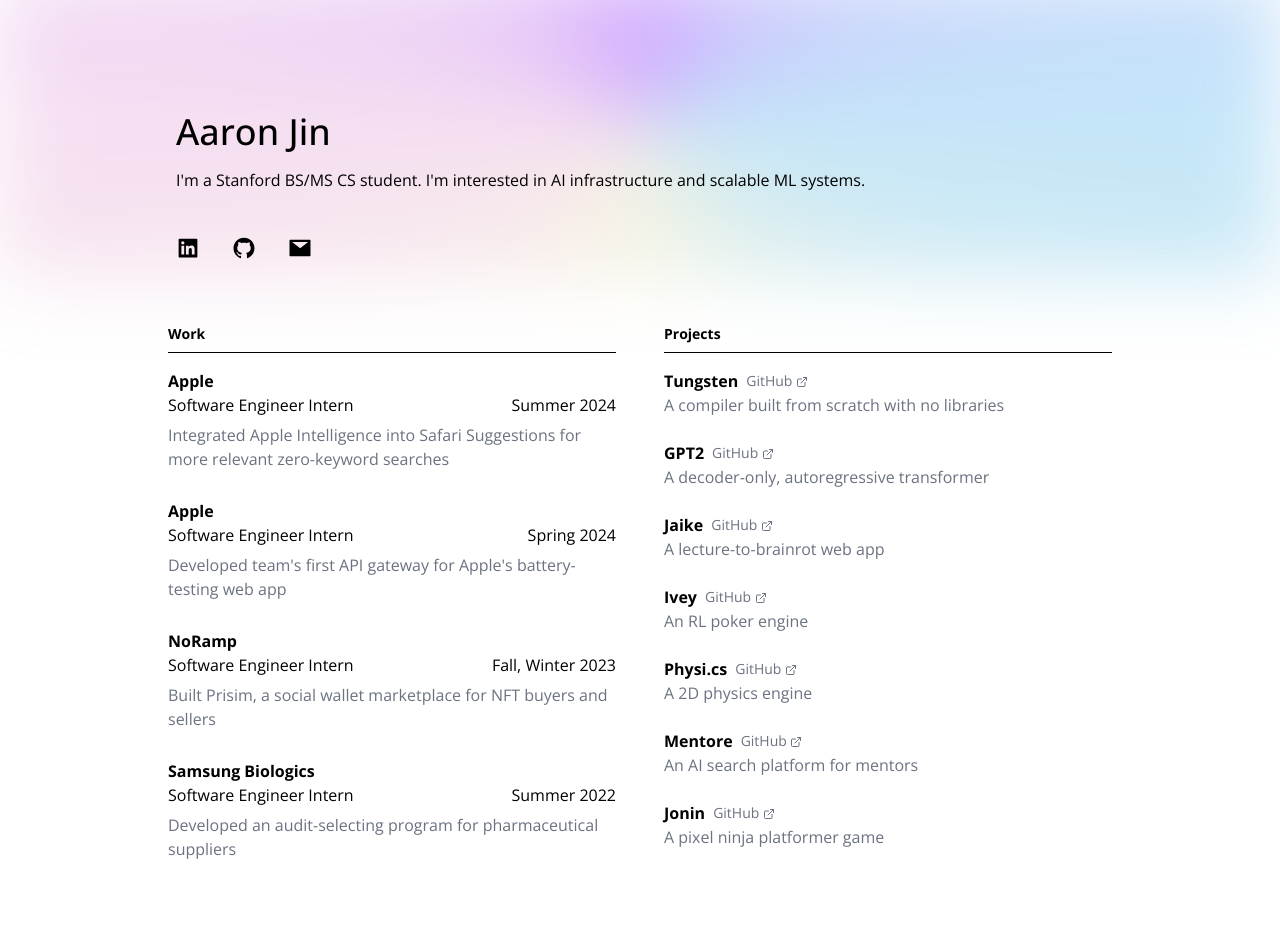
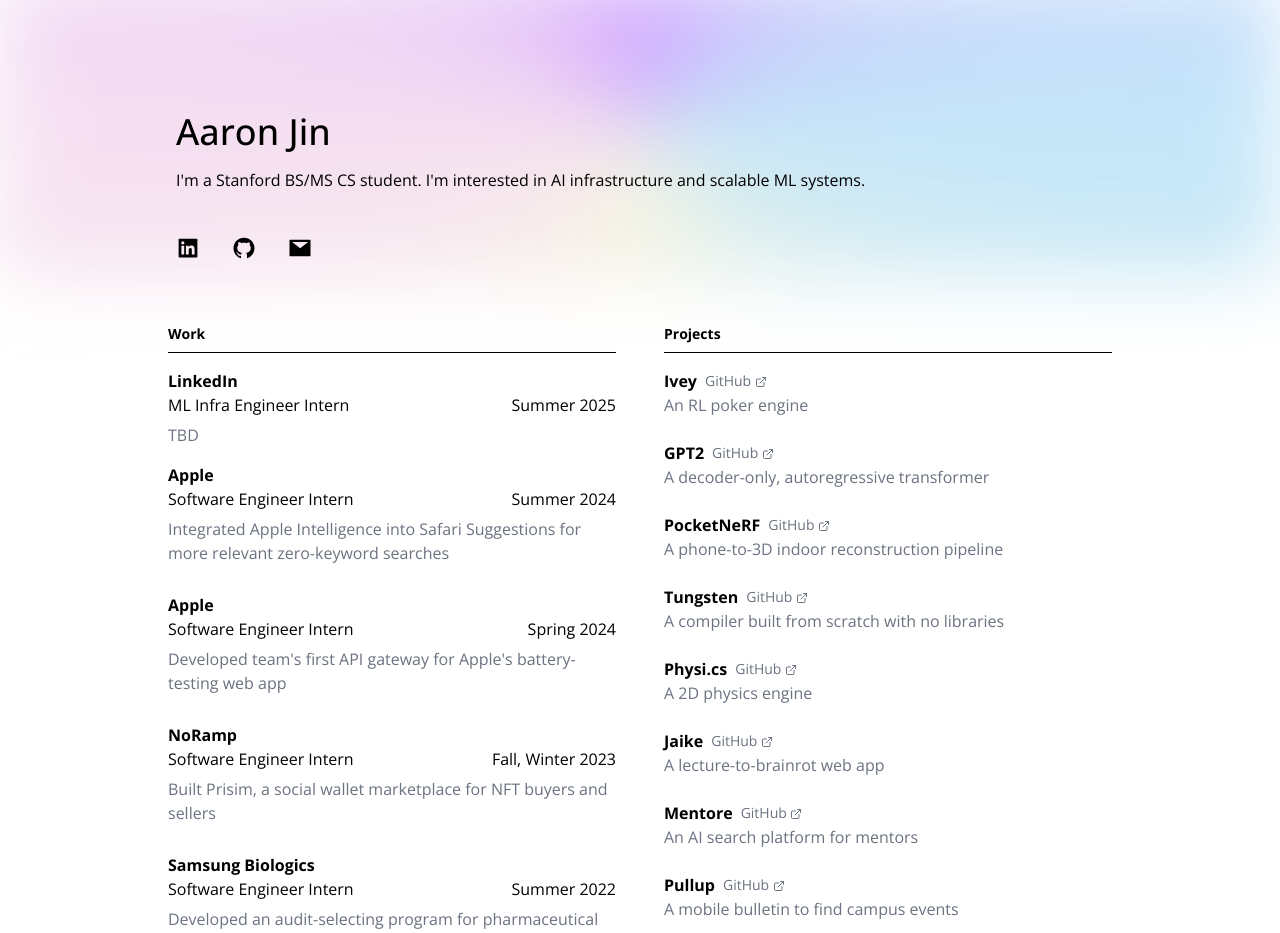
Before and after one commit to aaronkjin/personal, a Next.js app: page / in a window 1280 px wide. Shown: the top 933 px of the page. Built offline with nearby package versions, Linux system fonts and the light colour scheme.

Commit message:
pocketnerf, pullup, + linkedin

```diff
--- a/pages/index.js
+++ b/pages/index.js
@@ -60,8 +60,38 @@ export default function Home() {
               </div>
 
               <div className="grid tablet:grid-cols-1 p-2 gap-4">
+                {/* LinkedIn */}
+                <FadeIn delay={250}>
+                  <div className="flex flex-col">
+                    <div className="w-full">
+                      <p className="font-bold">LinkedIn</p>
+                      <div className="flex justify-between items-center">
+                        <p
+                          className={`text-sm tablet:text-base ${
+                            theme === "dark" ? "opacity-50" : ""
+                          }`}
+                        >
+                          ML Infra Engineer Intern
+                        </p>
+                        <p
+                          className={`text-sm tablet:text-base ${
+                            theme === "dark" ? "opacity-50" : ""
+                          }`}
+                        >
+                          Summer 2025
+                        </p>
+                      </div>
+                    </div>
+                    <div className="w-full mt-1.5">
+                      <p className="text-sm tablet:text-base text-gray-500">
+                        TBD
+                      </p>
+                    </div>
+                  </div>
+                </FadeIn>
+
                 {/* Apple Safari */}
-                <FadeIn delay={250}>
+                <FadeIn delay={300}>
                   <div className="flex flex-col">
                     <div className="w-full">
                       <p className="font-bold">Apple</p>
@@ -92,7 +122,7 @@ export default function Home() {
                 </FadeIn>
 
                 {/* Apple Battery */}
-                <FadeIn delay={300}>
+                <FadeIn delay={350}>
                   <div className="flex flex-col mt-3">
                     <div className="w-full">
                       <p className="font-bold">Apple</p>
@@ -123,7 +153,7 @@ export default function Home() {
                 </FadeIn>
 
                 {/* NoRamp */}
-                <FadeIn delay={350}>
+                <FadeIn delay={400}>
                   <div className="flex flex-col mt-3">
                     <div className="w-full">
                       <p className="font-bold">NoRamp</p>
@@ -154,7 +184,7 @@ export default function Home() {
                 </FadeIn>
 
                 {/* Samsung Biologics */}
-                <FadeIn delay={400}>
+                <FadeIn delay={450}>
                   <div className="flex flex-col mt-3">
                     <div className="w-full">
                       <p className="font-bold">Samsung Biologics</p>
@@ -200,13 +230,13 @@ export default function Home() {
               </div>
 
               <div className="p-2 grid grid-cols-1 gap-6">
-                {/* Tungsten */}
+                {/* Ivey */}
                 <FadeIn delay={250}>
                   <div>
                     <div className="flex items-center gap-2">
-                      <h3 className="font-bold">Tungsten</h3>
+                      <h3 className="font-bold">Ivey</h3>
                       <a
-                        href="https://github.com/aaronkjin/tungsten"
+                        href="https://github.com/aaronkjin/ivey"
                         target="_blank"
                         rel="noopener noreferrer"
                         className="text-sm text-gray-500 hover:underline"
@@ -215,7 +245,7 @@ export default function Home() {
                       </a>
                     </div>
                     <p className="text-sm tablet:text-base text-gray-500">
-                      A compiler built from scratch with no libraries
+                      An RL poker engine
                     </p>
                   </div>
                 </FadeIn>
@@ -240,13 +270,13 @@ export default function Home() {
                   </div>
                 </FadeIn>
 
-                {/* Jaike */}
+                {/* PocketNeRF */}
                 <FadeIn delay={350}>
                   <div>
                     <div className="flex items-center gap-2">
-                      <h3 className="font-bold">Jaike</h3>
+                      <h3 className="font-bold">PocketNeRF</h3>
                       <a
-                        href="https://github.com/aaronkjin/jaike"
+                        href="https://github.com/aaronkjin/pocketnerf"
                         target="_blank"
                         rel="noopener noreferrer"
                         className="text-sm text-gray-500 hover:underline"
@@ -255,18 +285,18 @@ export default function Home() {
                       </a>
                     </div>
                     <p className="text-sm tablet:text-base text-gray-500">
-                      A lecture-to-brainrot web app
+                      A phone-to-3D indoor reconstruction pipeline
                     </p>
                   </div>
                 </FadeIn>
 
-                {/* Ivey */}
+                {/* Tungsten */}
                 <FadeIn delay={400}>
                   <div>
                     <div className="flex items-center gap-2">
-                      <h3 className="font-bold">Ivey</h3>
+                      <h3 className="font-bold">Tungsten</h3>
                       <a
-                        href="https://github.com/aaronkjin/ivey"
+                        href="https://github.com/aaronkjin/tungsten"
                         target="_blank"
                         rel="noopener noreferrer"
                         className="text-sm text-gray-500 hover:underline"
@@ -275,7 +305,7 @@ export default function Home() {
                       </a>
                     </div>
                     <p className="text-sm tablet:text-base text-gray-500">
-                      An RL poker engine
+                      A compiler built from scratch with no libraries
                     </p>
                   </div>
                 </FadeIn>
@@ -300,8 +330,28 @@ export default function Home() {
                   </div>
                 </FadeIn>
 
+                {/* Jaike */}
+                <FadeIn delay={500}>
+                  <div>
+                    <div className="flex items-center gap-2">
+                      <h3 className="font-bold">Jaike</h3>
+                      <a
+                        href="https://github.com/aaronkjin/jaike"
+                        target="_blank"
+                        rel="noopener noreferrer"
+                        className="text-sm text-gray-500 hover:underline"
+                      >
+                        GitHub <ExternalLinkIcon />
+                      </a>
+                    </div>
+                    <p className="text-sm tablet:text-base text-gray-500">
+                      A lecture-to-brainrot web app
+                    </p>
+                  </div>
+                </FadeIn>
+
                 {/* Mentore */}
-                <FadeIn delay={500}>
+                <FadeIn delay={550}>
                   <div>
                     <div className="flex items-center gap-2">
                       <h3 className="font-bold">Mentore</h3>
@@ -320,8 +370,28 @@ export default function Home() {
                   </div>
                 </FadeIn>
 
+                {/* Pullup */}
+                <FadeIn delay={600}>
+                  <div>
+                    <div className="flex items-center gap-2">
+                      <h3 className="font-bold">Pullup</h3>
+                      <a
+                        href="https://github.com/aaronkjin/pullup"
+                        target="_blank"
+                        rel="noopener noreferrer"
+                        className="text-sm text-gray-500 hover:underline"
+                      >
+                        GitHub <ExternalLinkIcon />
+                      </a>
+                    </div>
+                    <p className="text-sm tablet:text-base text-gray-500">
+                      A mobile bulletin to find campus events
+                    </p>
+                  </div>
+                </FadeIn>
+
                 {/* Jonin */}
-                <FadeIn delay={550}>
+                <FadeIn delay={650}>
                   <div>
                     <div className="flex items-center gap-2">
                       <h3 className="font-bold">Jonin</h3>
```
